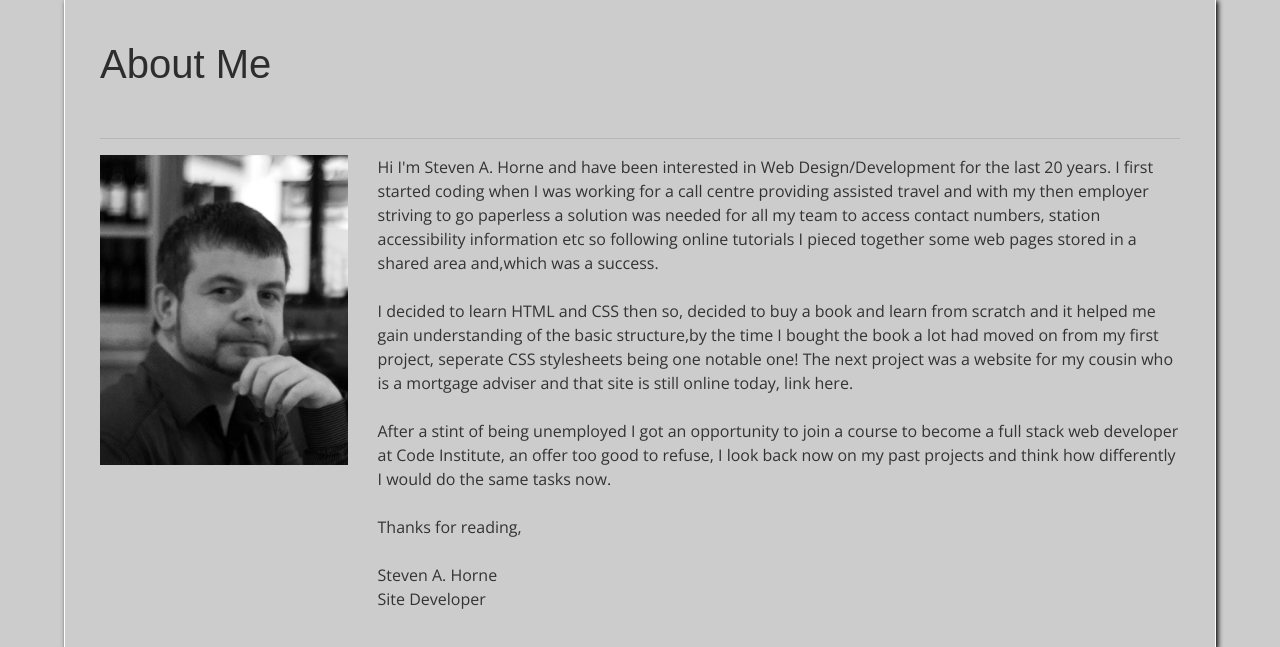
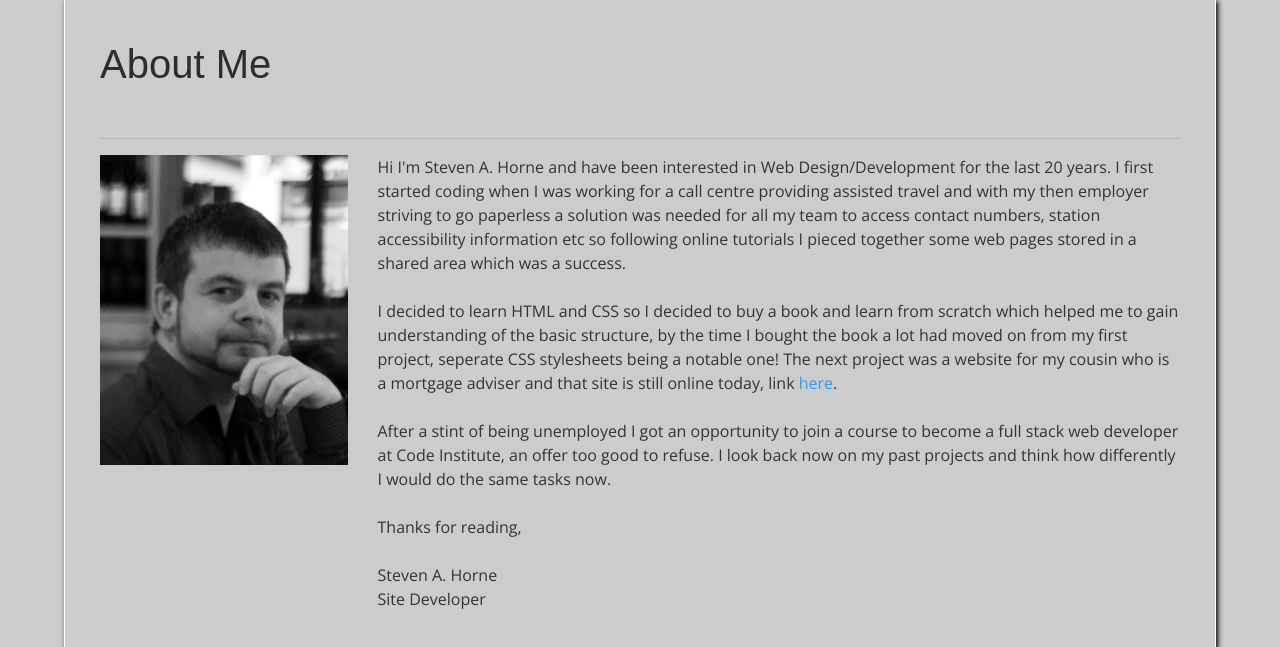
Before and after one commit to stiophan0309/sah-milestone3, a Flask app: page / in a window 1280 px wide. Shown: the part 913-1560 px from the top of the page. Run offline with Flask 2, Linux system fonts and the light colour scheme; data that the repository does not hold is empty; some libraries are stand-ins or nearby versions.

Commit message:
Added testing and technology info to README plus some formatting

```diff
--- a/templates/about.html
+++ b/templates/about.html
@@ -5,9 +5,9 @@
 </div>
 <div class="col-sm-12 col-md-3"><img class="img-fluid" src="/../static/img/Portrait.jpg" alt="Steven A. Horne Portrait"></div>
 <div class="col sm-12 col-md-9">
-    <p>Hi I'm Steven A. Horne and have been interested in Web Design/Development for the last 20 years.  I first started coding when I was working for a call centre providing assisted travel and with my then employer striving to go paperless a solution was needed for all my team to access contact numbers, station accessibility information etc so following online tutorials I pieced together some web pages stored in a shared area and,which was a success.<br><br>
-    I decided to learn HTML and CSS then so, decided to buy a book and learn from scratch and it helped me gain understanding of the basic structure,by the time I bought the book a lot had moved on from my first project, seperate CSS stylesheets being one notable one!  The next project was a website for my cousin who is a mortgage adviser and that site is still online today, link here.<br><br>
-    After a stint of being unemployed I got an opportunity to join a course to become a full stack web developer at Code Institute, an offer too good to refuse, I look back now on my past projects and think how differently I would do the same tasks now.<br><br>
+    <p>Hi I'm Steven A. Horne and have been interested in Web Design/Development for the last 20 years.  I first started coding when I was working for a call centre providing assisted travel and with my then employer striving to go paperless a solution was needed for all my team to access contact numbers, station accessibility information etc so following online tutorials I pieced together some web pages stored in a shared area which was a success.<br><br>
+    I decided to learn HTML and CSS so I decided to buy a book and learn from scratch which helped me to gain understanding of the basic structure, by the time I bought the book a lot had moved on from my first project, seperate CSS stylesheets being a notable one!  The next project was a website for my cousin who is a mortgage adviser and that site is still online today, link <a href="http://www.helen-mackenzie.co.uk/" target="_blank">here</a>.<br><br>
+    After a stint of being unemployed I got an opportunity to join a course to become a full stack web developer at Code Institute, an offer too good to refuse. I look back now on my past projects and think how differently I would do the same tasks now.<br><br>
     Thanks for reading, <br><br>
     Steven A. Horne<br>
     Site Developer
```
Also changed, not shown: README.md.
